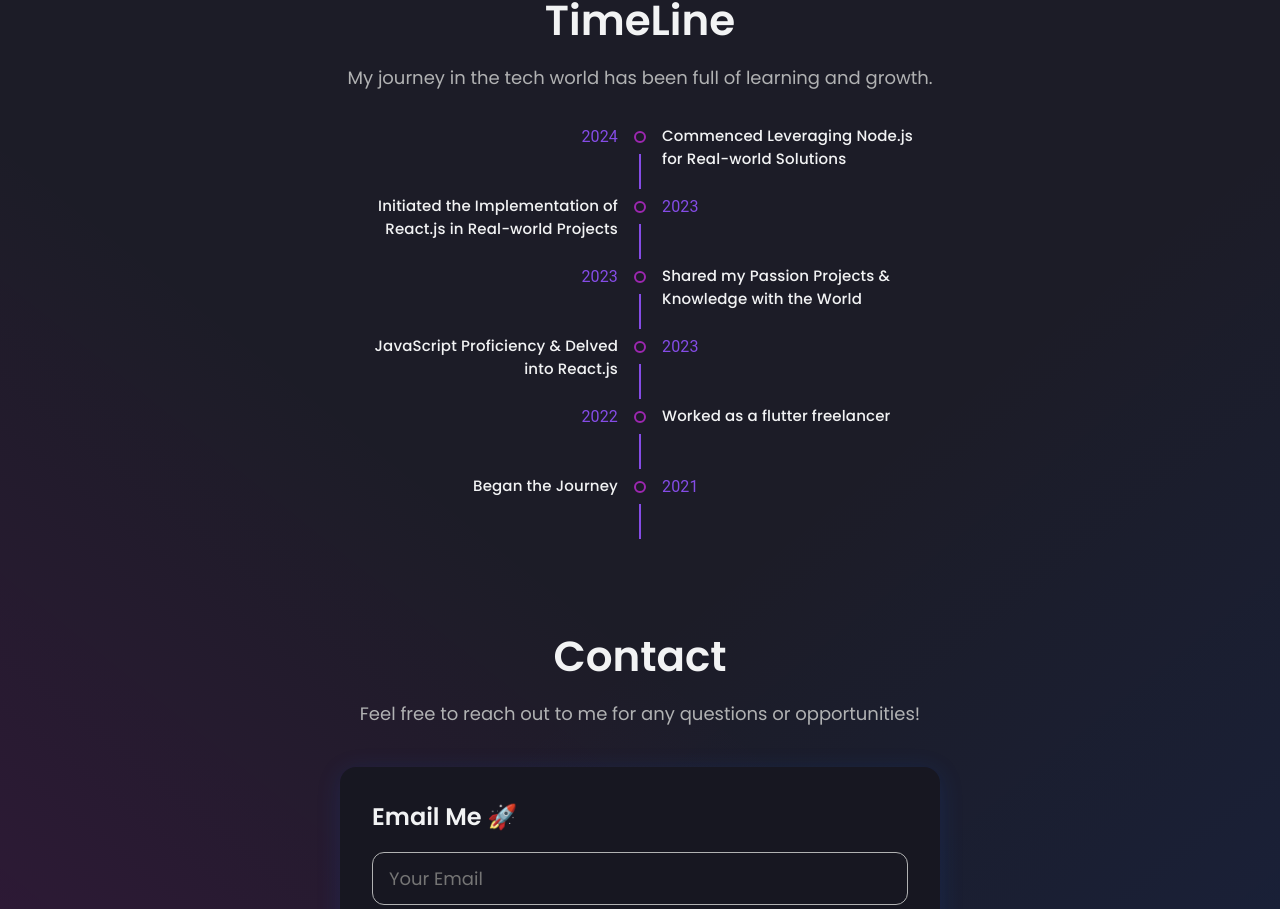
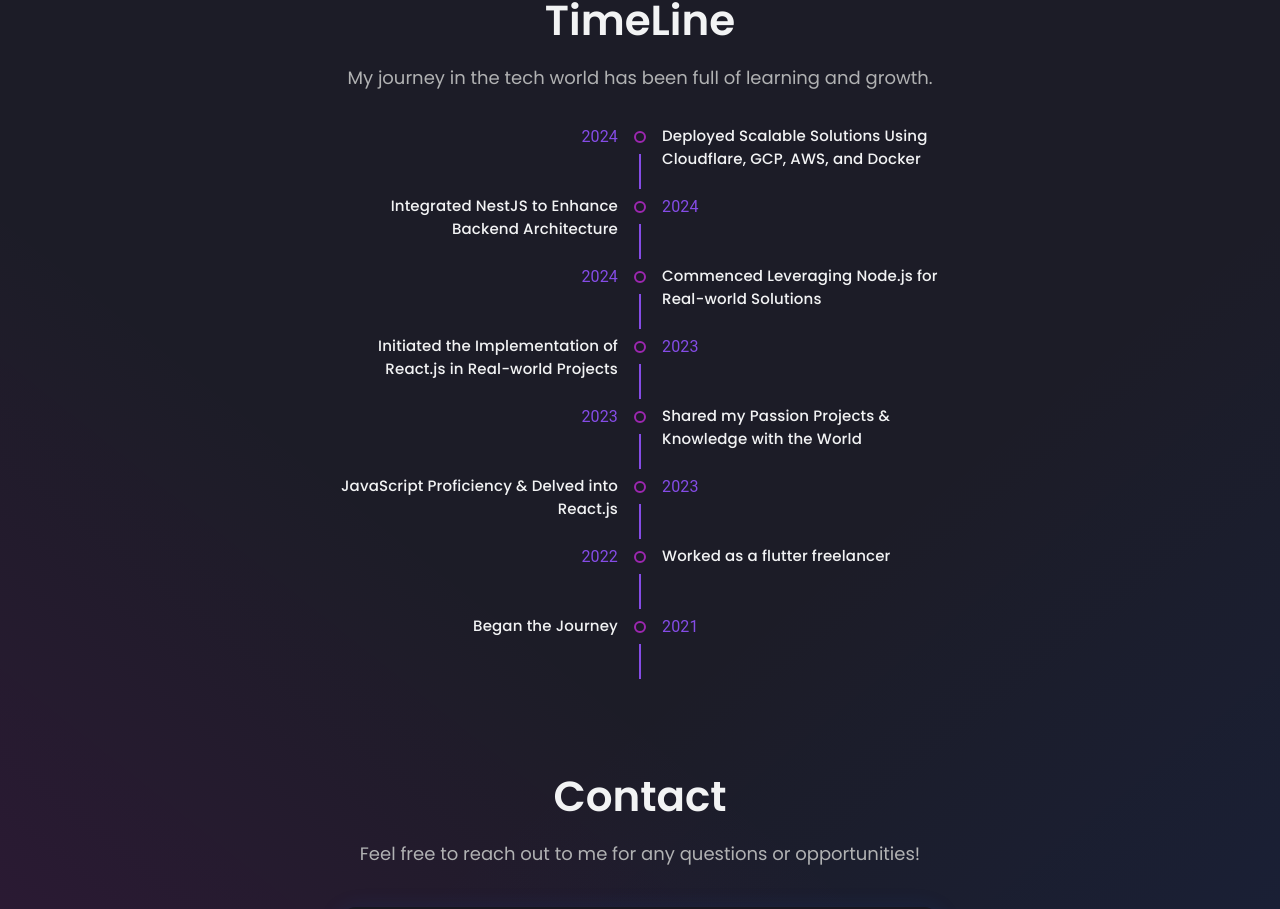
Before and after one commit to jimmy-ramani-0912/portfolio, a React (Vite) app: page / in a window 1280 px wide. Shown: the part 7035-7944 px from the top of the page. Built offline with nearby package versions, Linux system fonts and the light colour scheme.

Commit message:
Timeline data added...

```diff
--- a/src/data/constants.js
+++ b/src/data/constants.js
@@ -488,6 +488,11 @@ export const projects = [
 ];
 
 export const TimeLineData = [
+  {
+    year: 2024,
+    text: "Deployed Scalable Solutions Using Cloudflare, GCP, AWS, and Docker",
+  },
+  { year: 2024, text: "Integrated NestJS to Enhance Backend Architecture" },
   { year: 2024, text: "Commenced Leveraging Node.js for Real-world Solutions" },
   {
     year: 2023,
```
